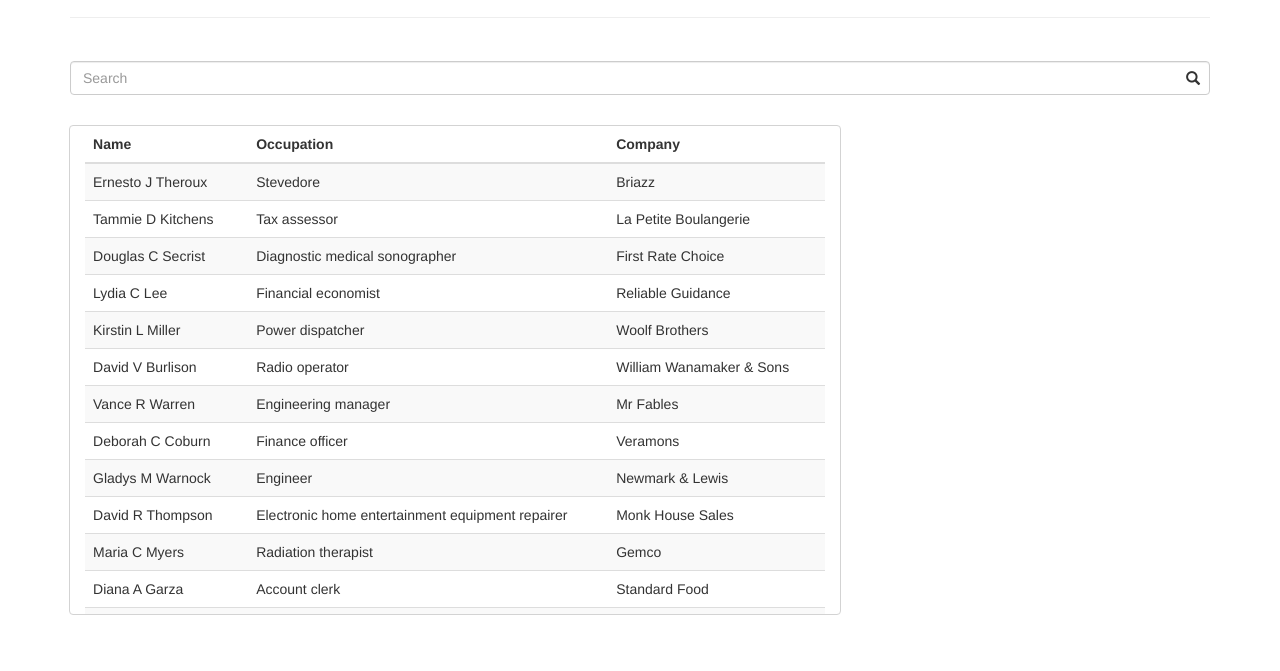
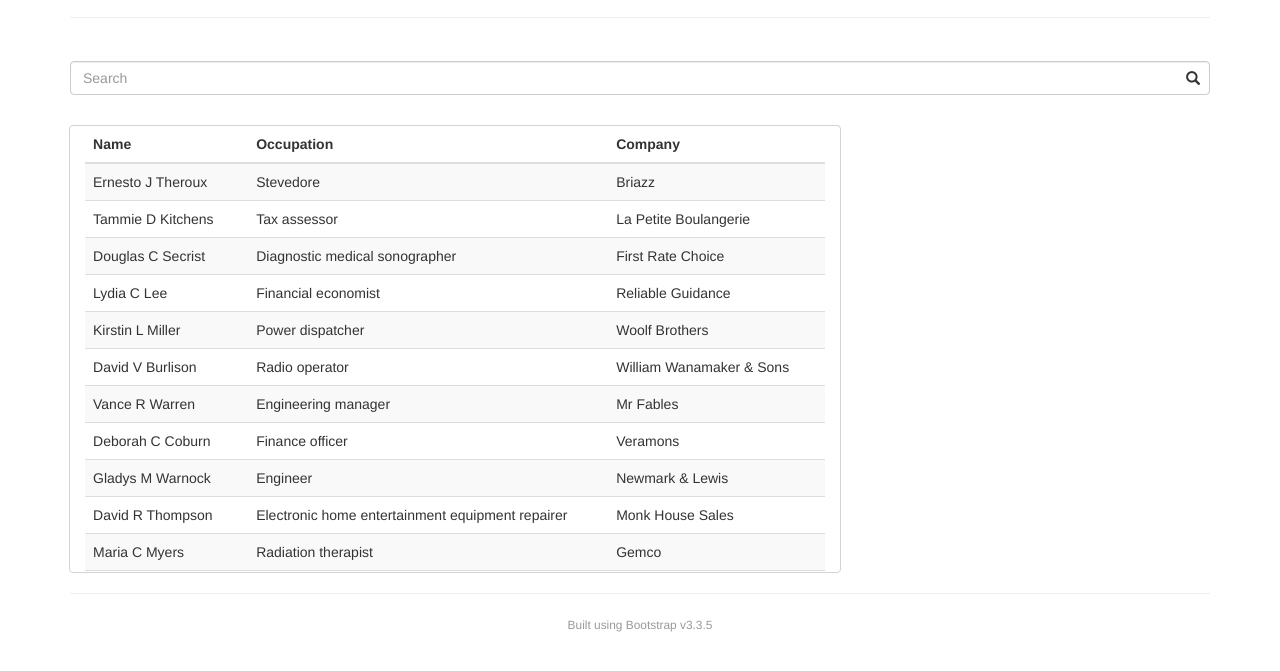
Before and after one commit to shreyasj2006/UX_Society, a plain HTML site: page index.html in a window 1280 px wide. Shown: the part 49-720 px from the top of the page. Drawn offline with nearby package versions, Linux system fonts and the light colour scheme.

Commit message:
Added footer

```diff
--- a/app.js
+++ b/app.js
@@ -15,7 +15,7 @@
 
         mainVm.displayPerson = null;
 
-        mainVm.displayImage = '';
+        mainVm.displayImage = null;
 
         mainVm.hide = true;
 
--- a/css/main.css
+++ b/css/main.css
@@ -10,7 +10,7 @@
 .bordered-overflow {
     border: 1px solid lightgrey;
     border-radius: 4px;
-    max-height: 35em;
+    max-height: 32em;
     overflow: auto;
 }
 
@@ -71,3 +71,8 @@ div:empty {
 tbody tr:hover {
     cursor: pointer;
 }
+
+.footer-div {
+    color: #999999;
+    padding-bottom: 5%;
+}
--- a/index.html
+++ b/index.html
@@ -70,9 +70,23 @@
                     </div>
                 </div>
             </div>
+
+            <div class="all-center footer-div">
+                <hr>
+                <footer>
+                    <small>Built using Bootstrap v3.3.5</small>
+                </footer>
+            </div>
+
+
         </div>
 
+
+
+        <!-- Script files -->
         <script src="js/angular.min.js"></script>
         <script src="app.js"></script>
+
+
     </body>
 </html>
```
